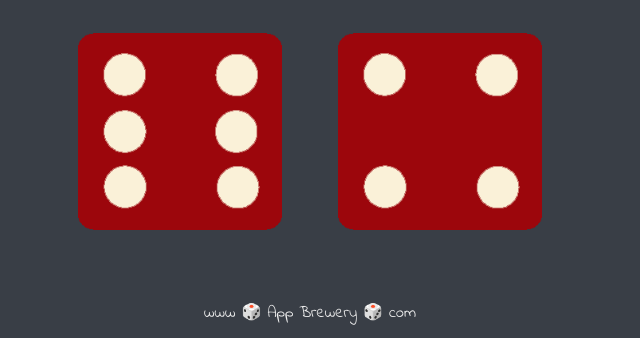
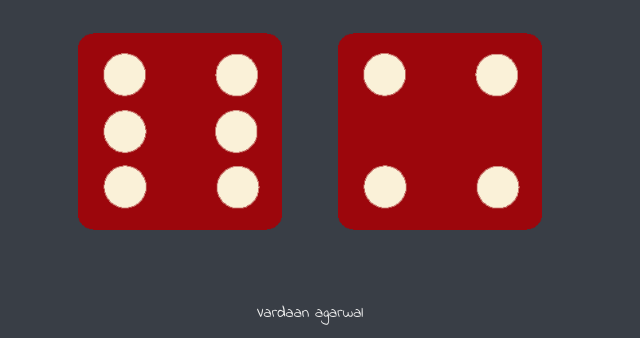
Before and after one commit to Varu98/DiceGame, a plain HTML site: page index.html in a window 1280 px wide. Shown: the part 462-800 px from the top of the page, without its empty margins (330-970 px from the left). Drawn offline with Linux system fonts and the light colour scheme.

Commit message:
Update index.html

```diff
--- a/index.html
+++ b/index.html
@@ -28,6 +28,6 @@
   </body>
 
   <footer>
-    www 🎲 App Brewery 🎲 com
+    Vardaan agarwal
   </footer>
 </html>
```
